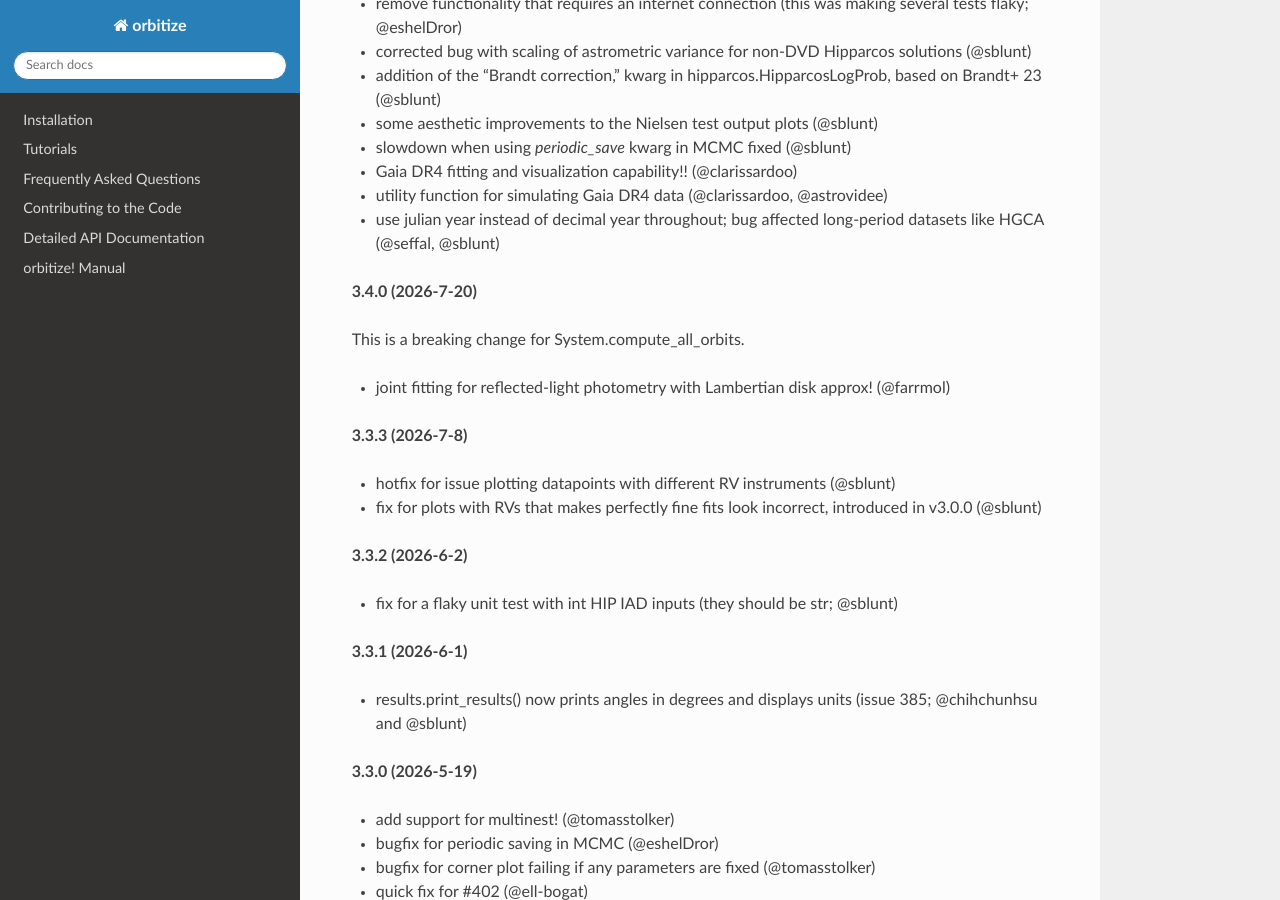
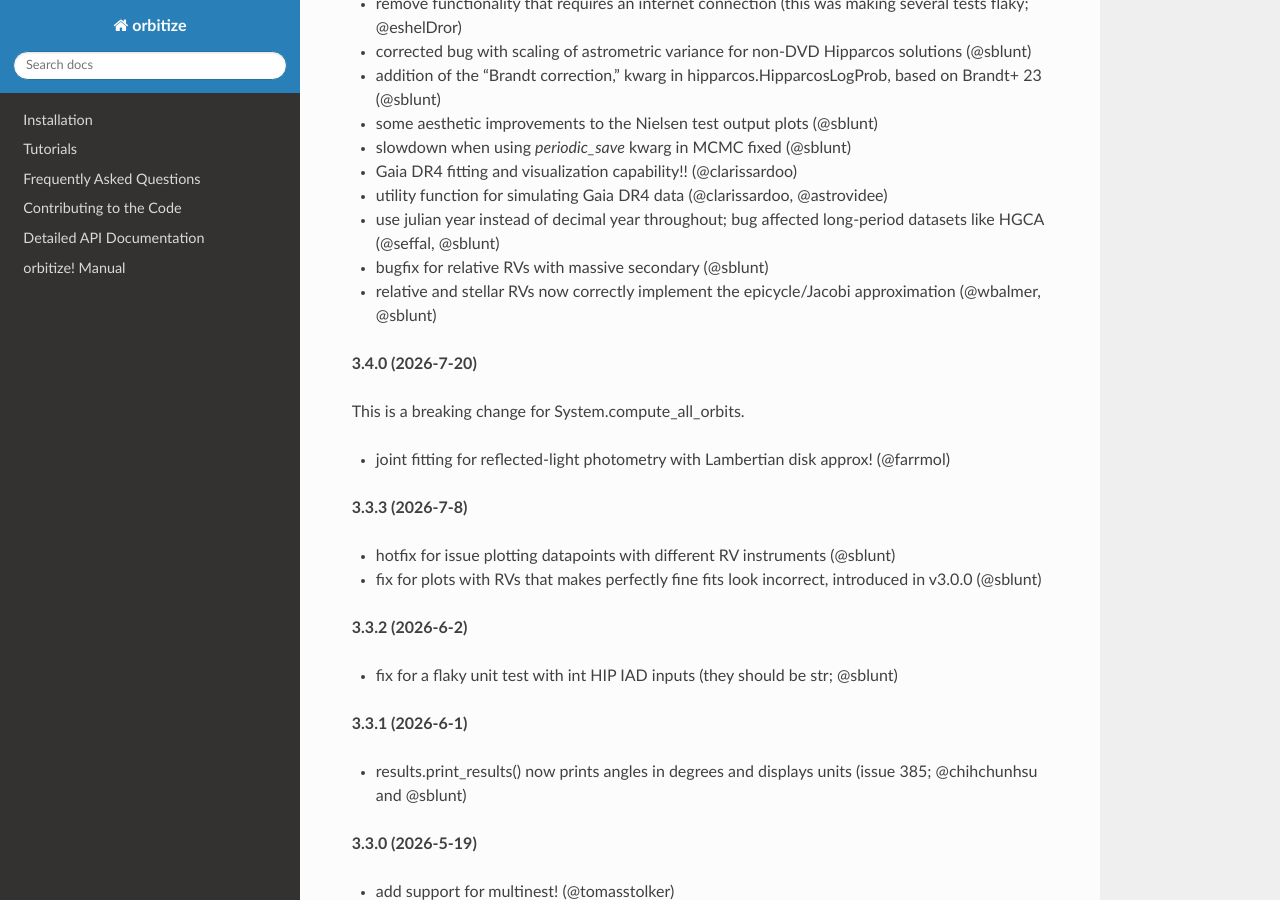
Before and after one commit to sblunt/orbitize, a Sphinx documentation site: the page built from docs/index.rst, in a window 1280 px wide and 900 px high, scrolled down 2738 px. Built offline with Sphinx 7.4.7 and the Read the Docs theme 3.1.0, drawn with Linux system fonts in a browser that asks for light colours.

Commit message:
add relative rv bugfix & rv jacobi approx to changelog

```diff
--- a/docs/index.rst
+++ b/docs/index.rst
@@ -73,6 +73,8 @@ Changelog:
 - Gaia DR4 fitting and visualization capability!! (@clarissardoo)
 - utility function for simulating Gaia DR4 data (@clarissardoo, @astrovidee)
 - use julian year instead of decimal year throughout; bug affected long-period datasets like HGCA (@seffal, @sblunt)
+- bugfix for relative RVs with massive secondary (@sblunt)
+- relative and stellar RVs now correctly implement the epicycle/Jacobi approximation (@wbalmer, @sblunt)
 
 **3.4.0 (2026-7-20)**
 
```
